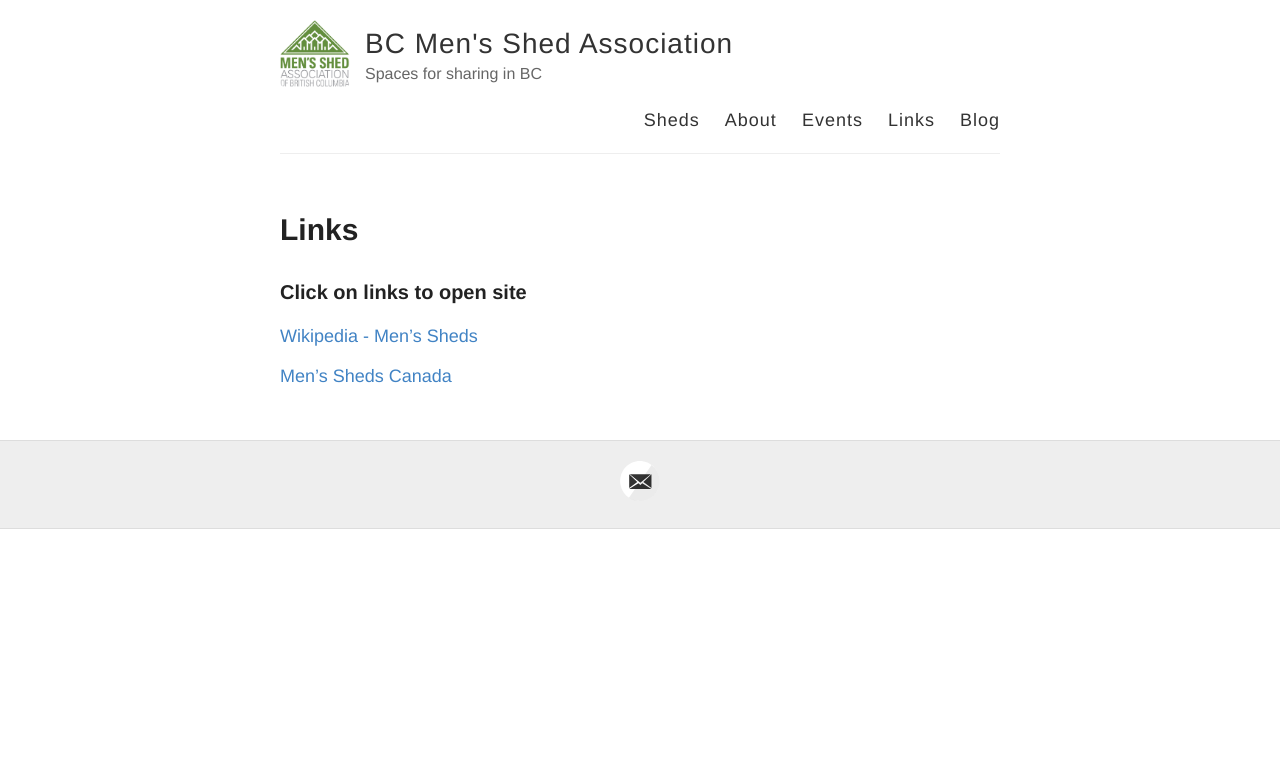
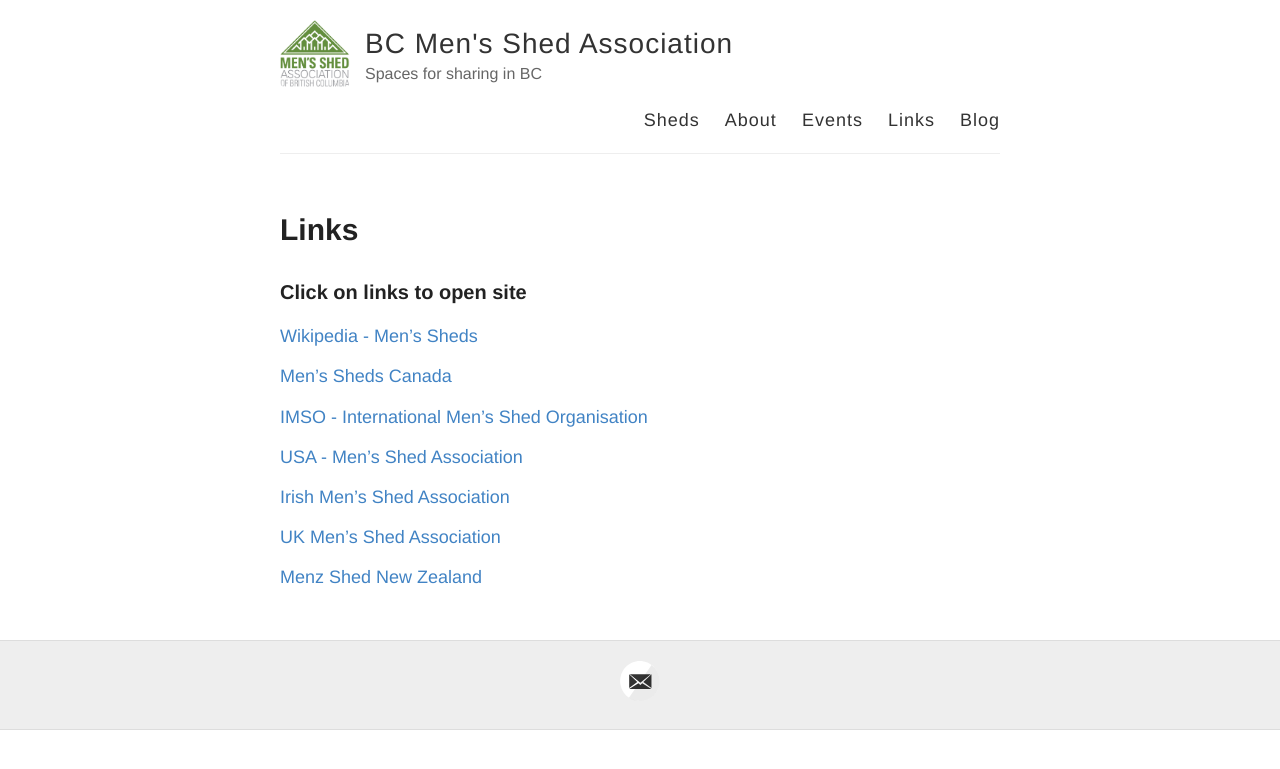
Before and after one commit to bcmensshed/bcmensshed.github.io, a Jekyll site: the page built from links.md, in a window 1280 px wide. Shown: the top 769 px of the page. Built offline with Jekyll 4.4.1, drawn with Linux system fonts in a browser that asks for light colours.

Commit message:
Update links.md
Added several links

```diff
--- a/links.md
+++ b/links.md
@@ -8,3 +8,13 @@
 [Wikipedia - Men's Sheds](https://en.wikipedia.org/wiki/Men%27s_shed)
 
 [Men's Sheds Canada ](http://menssheds.ca/wp-content/uploads/2016/02/Mens-Sheds-Canada-Toolkit.pdf)
+
+[IMSO - International Men's Shed Organisation](https://menshed.com/)
+
+[USA - Men's Shed Association](https://usmenssheds.com/)
+
+[Irish Men's Shed Association](https://menssheds.ie/)
+
+[UK Men's Shed Association](https://menssheds.org.uk/)
+
+[Menz Shed New Zealand](http://menzshed.org.nz/)
```
